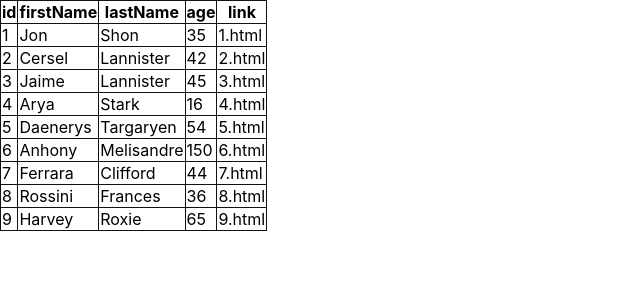
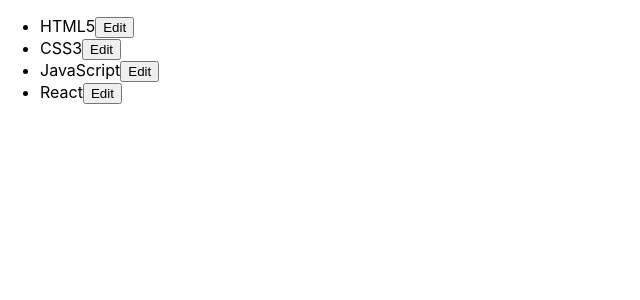
Before and after one commit to IrshakAnna-Mariia/LearnReact, a React (Create React App) app in the folder lesson_9/: page / in a window 1280 px wide. Shown: the top 300 px of the page, without its empty margins (0-640 px from the left). Built offline with nearby package versions, Linux system fonts and the light colour scheme.

Commit message:
Lesson_9. Task 6

```diff
--- a/lesson_9/src/App.js
+++ b/lesson_9/src/App.js
@@ -1,44 +1,20 @@
 import {useState} from 'react';
-import UserInfoTableRow from './components/UserInfoTableRow';
-
-import usersList from './constants/usersList';
-import useStyle from './styles';
+import ListItem from './components/LiItem';
 
 function App() {
-  const [users, setUsers] = useState(usersList);
+  const [dataList, setDataList] = useState(['HTML5', 'CSS3', 'JavaScript', 'React']);
 
-  const classes = useStyle();
-
-  const deleteUser = (userId) => {
-    setUsers(prevUsers=> prevUsers.filter(user => user.id !== userId));
+  const editData = (name, newValue) => {
+    setDataList(prevData => prevData.map(item => item !== name ? item : newValue));
   };
 
   return (
-    <div className="App">
-      <table className={classes.table}>
-        <thead>
-          <tr>
-            {Object.keys(users[0]).map(key => (
-              <th className={classes.tableCell} key={key}> {key} </th>
-            ))}
-          </tr>
-        </thead>
-        <tbody>
-          {
-            users.map((user) => (
-              <UserInfoTableRow
-                key={user.firstName}
-                id={user.id}
-                firstName={user.firstName}
-                lastName={user.lastName}
-                age={user.age}
-                link={user.link}
-                onClickLink={deleteUser}
-              />
-            ))
-          }
-        </tbody>
-      </table>
+    <div>
+      <ul>
+        {dataList.map(dataItem => (
+          <ListItem name={dataItem} onEdit={editData} key={dataItem}/>
+        ))}
+      </ul>
     </div>
   );
 }
--- /dev/null
+++ b/lesson_9/src/components/LiItem.js
@@ -0,0 +1,25 @@
+import {useState} from 'react';
+
+const ListItem = ({name, onEdit}) => {
+  const [isEditRun, setEditRun] = useState(false);
+
+  const handleClickEditButton = () => setEditRun(true);
+
+  const handleBlurEdit = ({target: {value}}) => {
+    onEdit(name, value);
+    setEditRun(false);
+  };
+
+  return (
+    <li>
+      {name}
+      {
+      isEditRun
+          ? <textarea onBlur={handleBlurEdit}/>
+        : <button onClick={handleClickEditButton}>Edit</button>
+      }
+    </li>
+  )
+}
+
+export default ListItem;
```
